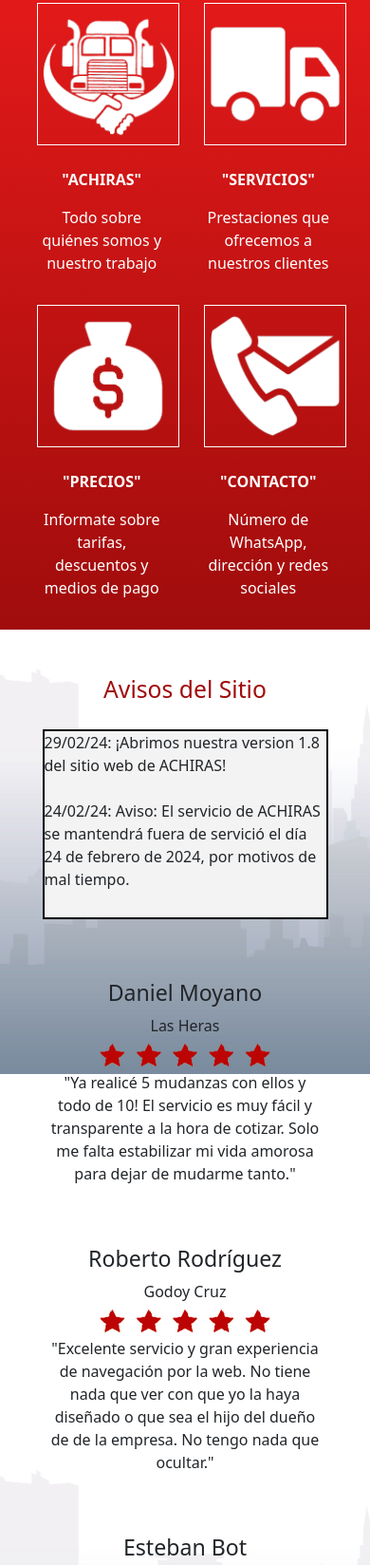
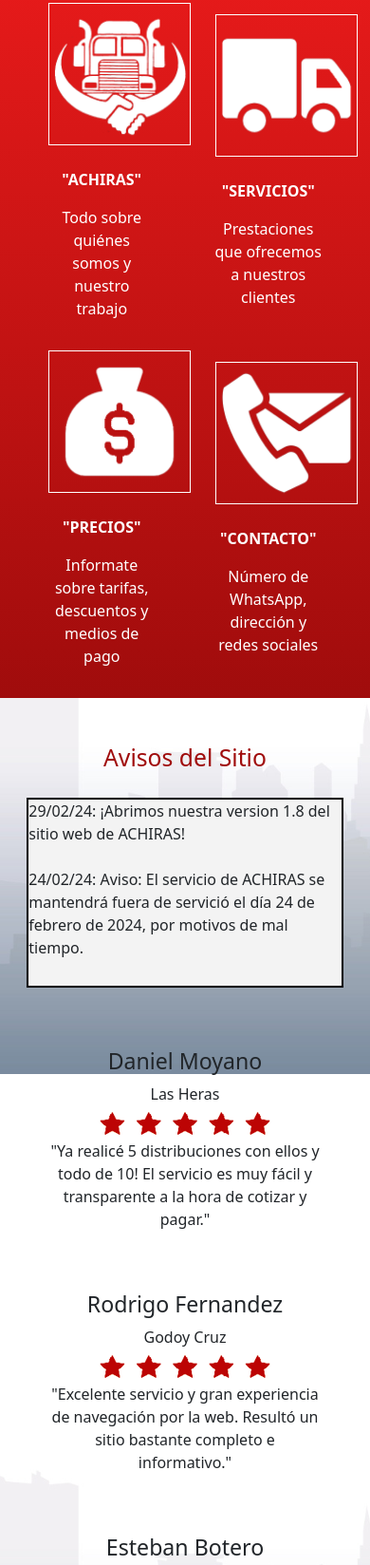
Before and after one commit to Roberto031094/PreEntrega3-Rodriguez, a website: page index.html in a window 390 px wide. Shown: the part 1501-3149 px from the top of the page at 95% size. Drawn offline with nearby package versions, Linux system fonts and the light colour scheme.

Commit message:
Haciendo PRECIOS yCONTACTO responsive

```diff
--- a/index.html
+++ b/index.html
@@ -48,7 +48,7 @@
         <section class="seccion__explora">
             <h2 class="text-center mb-3 pt-5 text-decoration-underline">Explora nuestra Web</h2>
             <p class="explora__texto text-center mb-5">A continuación te ofrecemos las siguientes opciones de navegación para que, de manera <br> informada, puedas hacer tus consultas y solicitudes. Solo necesitas hacer click en los iconos:</p>
-            <div class="d-flex flex-row flex-wrap justify-content-evenly m-0 p-0">
+            <div class="row d-flex flex-row flex-wrap justify-content-evenly m-0 p-0">
                 <div class="col-2 d-flex flex-column justify-content-center text-center mb-3 explora__caja">
                     <a href="./paginas/achiras.html"><img src="./imagenes/icono-achiras.png" alt="icon-achiras" class="explora__icono"></a>
                     <br>
@@ -80,7 +80,7 @@
                 <h2 class="avisos__titulo mt-5 text-center">Avisos del Sitio</h2>
             </div>
             <div class="row d-flex flex-row justify-content-center mb-5">
-              <div class="col-10">
+              <div class="col-11">
                <p class="avisos__publicaciones">
                  29/02/24: ¡Abrimos nuestra version 1.8 del sitio web de ACHIRAS!
                  <br>
@@ -120,19 +120,19 @@
                 <h3 class="valoraciones__usuarios">Daniel Moyano</h3>
                 <p class="m-0">Las Heras</p>
                 <img src="./imagenes/estrellas.png" alt="estrellitas" class="valoraciones__estrellas">
-                <p>"Ya realicé 5 mudanzas con ellos y todo de 10! El servicio es muy fácil y transparente a la hora de cotizar. Solo me falta estabilizar mi vida amorosa para dejar de mudarme tanto."</p>
+                <p>"Ya realicé 5 distribuciones con ellos y todo de 10! El servicio es muy fácil y transparente a la hora de cotizar y pagar."</p>
               </div>
               <div class="col-3 text-center valoraciones__caja mb-5">
-                <h3 class="valoraciones__usuarios">Roberto Rodríguez</h3>
+                <h3 class="valoraciones__usuarios">Rodrigo Fernandez</h3>
                 <p class="m-0">Godoy Cruz</p>
                 <img src="./imagenes/estrellas.png" alt="estrellitas" class="valoraciones__estrellas">
-                <p>"Excelente servicio y gran experiencia de navegación por la web. No tiene nada que ver con que yo la haya diseñado o que sea el hijo del dueño de de la empresa. No tengo nada que ocultar."</p>
+                <p>"Excelente servicio y gran experiencia de navegación por la web. Resultó un sitio bastante completo e informativo."</p>
               </div>
               <div class="col-3 text-center valoraciones__caja mb-5">
-                <h3 class="valoraciones__usuarios">Esteban Bot</h3>
+                <h3 class="valoraciones__usuarios">Esteban Botero</h3>
                 <p class="m-0">Maipú</p>
                 <img src="./imagenes/estrellas.png" alt="estrellitas" class="valoraciones__estrellas">
-                <p>"Gran ayuda para mi pyme (que sí existe) a la hora de distribuir los palets. Me veo en la necesidad de aclarar la gentileza con la que me trataron, a mi, que soy una persona real."</p>
+                <p>"Gran ayuda para mi pyme a la hora de distribuir los palets. Destaco la gentileza y buena disposición con la que me trataron."</p>
               </div>
             </div>
           </section>
--- a/scss/pages/contacto.scss
+++ b/scss/pages/contacto.scss
@@ -19,6 +19,18 @@
             height: 30px;
             width: 50px;
         }
+
+        @include media-query-mobile(){
+            .contacto__nombre{
+                width: 199px;
+            }
+            .contacto__correo{
+                width: 340px;
+            }
+            #cajaConsulta{
+                width: 340px;
+            }
+        }
     }
 }
 
@@ -39,26 +51,29 @@
             transform: scale(1.3,1.3);
             transition: all 1s ease;
         }
+
+        @include media-query-mobile(){
+            .enlaces__icono{
+                height: 90px;
+                width: 90px;
+            }
+        }
     }
 }
 
 .buscanos{
-    .mapa__ubicacion{
-        display: flex;
-        flex-direction: row;
-        flex-wrap: nowrap;
-        justify-content: center;
-        .mapa__info{
-            margin: 0px 20px;
-            height: 200px;
-            width: fit-content;
-            h3{
-                font-size: 26px;
+   @include media-query-mobile(){
+        .mapa__ubicacion{
+            .mapa__iframe{
+                width: 90vw;
             }
-
-            p {
-                font-size: 20px;
+            .mapa__info{
+                width: 90vw;
+                text-align: center;
+                br{
+                    display: none;
+                }
             }
         }
-    }
+   }
 }
--- a/scss/pages/precios.scss
+++ b/scss/pages/precios.scss
@@ -24,3 +24,25 @@
     transform: scale(1.3,1.3);
     transition: all 1s ease;
 }
+
+@media (max-width:480px){
+    .presupuesto__intro{
+        margin: 20px;
+    }
+
+    .presupuesto__intro br{
+        display: none;
+    }
+
+    .presupuesto__info{
+        width: 70vw;
+    }
+
+    .presupuesto__info p{
+        margin-top: 10px;
+    }
+
+    .billeteras{
+        width: 80vw;
+    }
+}
```
Also changed, not shown: paginas/contacto.html (+5 -5 lines), paginas/precios.html (+1 -1 lines), css/main.css, 1 other file.
